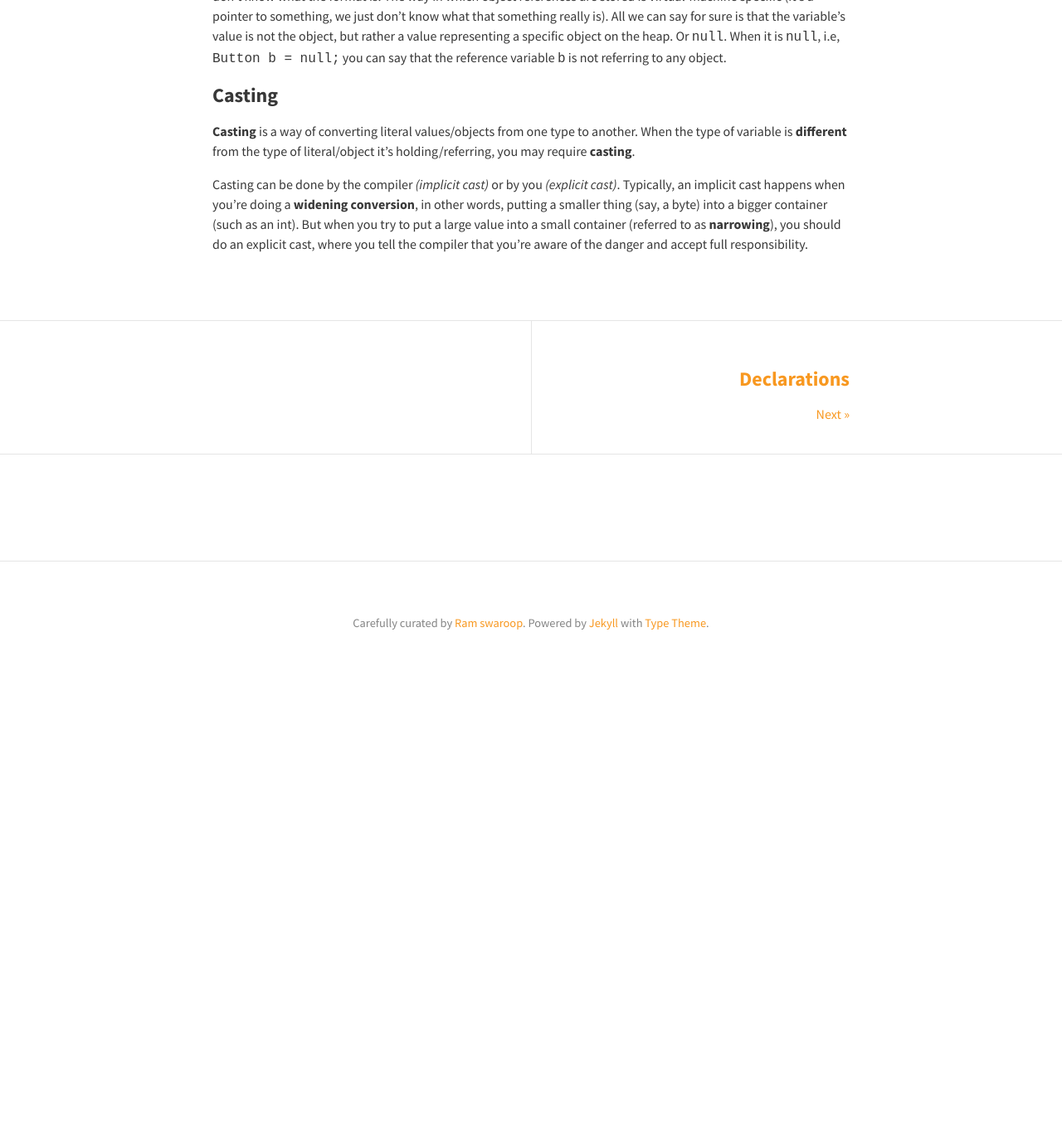
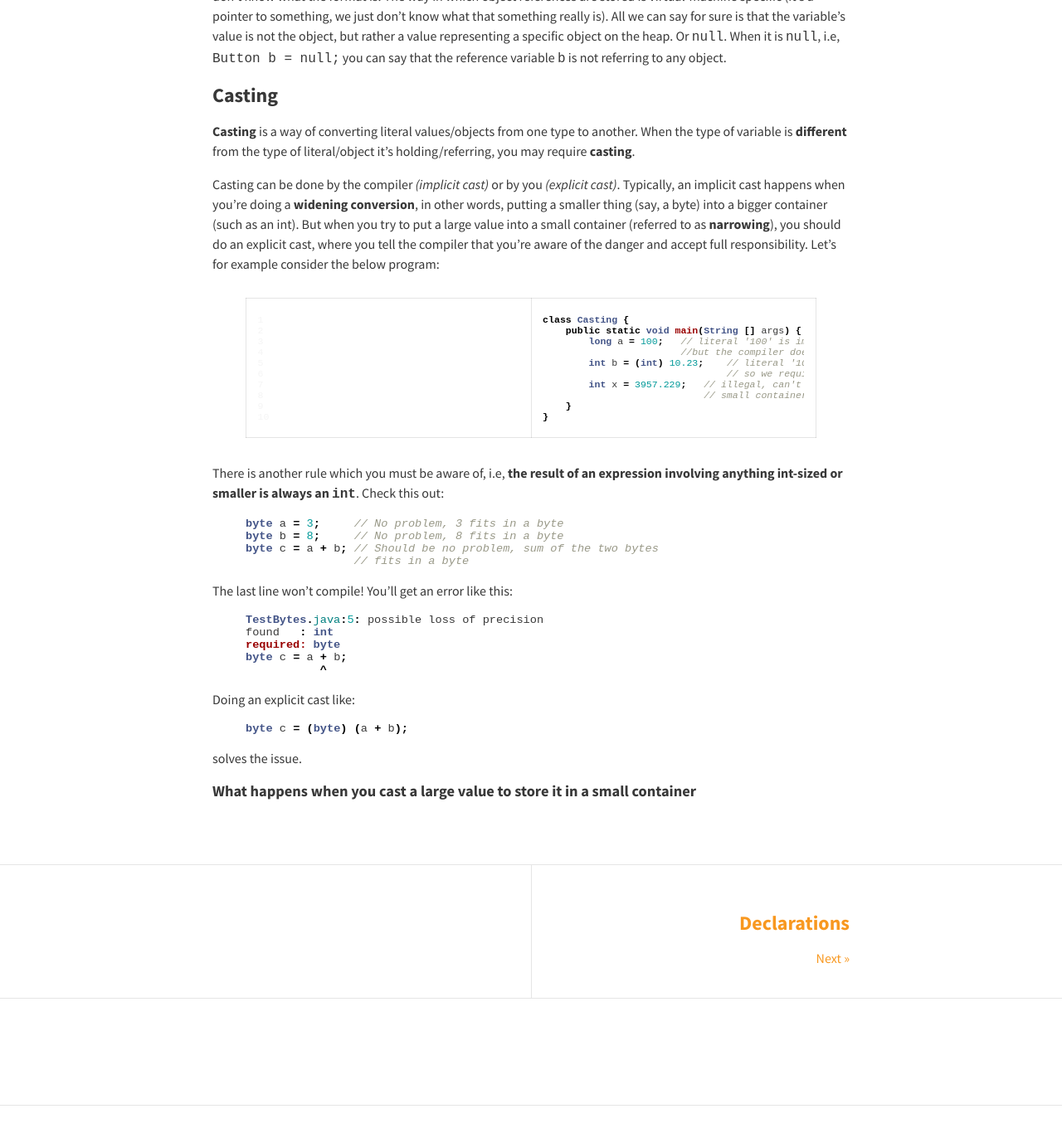
Before and after one commit to rampatra/JavaNotes, a Jekyll site: the page built from _posts/2015-05-14-variables-and-literals.md, in a window 1280 px wide and 1400 px high, scrolled down 4541 px. Shown: the top 1372 px of the window at 83% size. Built offline with Jekyll 4.4.1, drawn with Linux system fonts in a browser that asks for light colours; nearby versions of some CDN libraries; comment, search, counter and statistics services are not loaded; before the commit the page ends 5368 px from its top, so only the background shows below that.

Commit message:
added content

```diff
--- a/_posts/2015-05-14-variables-and-literals.md
+++ b/_posts/2015-05-14-variables-and-literals.md
@@ -257,4 +257,48 @@ __different__ from the type of literal/object it's holding/referring, you may re
 Casting can be done by the compiler _(implicit cast)_ or by you _(explicit cast)_. Typically, an implicit cast happens
 when you're doing a __widening conversion__, in other words, putting a smaller thing (say, a byte) into a bigger container
 (such as an int). But when you try to put a large value into a small container (referred to as __narrowing__), you should
-do an explicit cast, where you tell the compiler that you're aware of the danger and accept full responsibility.
+do an explicit cast, where you tell the compiler that you're aware of the danger and accept full responsibility. Let's
+for example consider the below program:
+
+{% highlight java linenos %}
+class Casting {
+    public static void main(String [] args) {
+        long a = 100;   // literal '100' is implicitly an 'int'
+                        //but the compiler does an implicit cast
+        int b = (int) 10.23;    // literal '10.23' is implicitly a 'double'
+                                // so we require an explicit cast
+        int x = 3957.229;   // illegal, can't store a large value in a
+                            // small container without explicit cast
+    }
+}
+{% endhighlight %}
+
+There is another rule which you must be aware of, i.e, __the result of an expression involving anything int-sized or
+smaller is always an `int`__. Check this out:
+
+{% highlight java %}
+byte a = 3;     // No problem, 3 fits in a byte
+byte b = 8;     // No problem, 8 fits in a byte
+byte c = a + b; // Should be no problem, sum of the two bytes
+                // fits in a byte
+{% endhighlight %}
+
+The last line won't compile! You'll get an error like this:
+
+{% highlight java %}
+TestBytes.java:5: possible loss of precision
+found   : int
+required: byte
+byte c = a + b;
+           ^
+{% endhighlight %}
+
+Doing an explicit cast like:
+
+{% highlight java %}
+byte c = (byte) (a + b);
+{% endhighlight %}
+
+solves the issue.
+
+#### What happens when you cast a large value to store it in a small container
```
